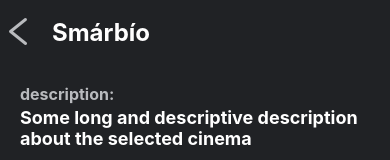
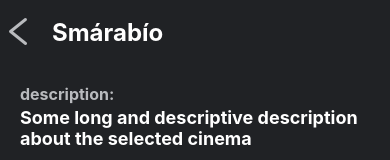
Before and after one commit to njalsson/cinema, a React Native app: screen /Cinema in a window 390 px wide. Shown: the top 160 px of the page. Built offline with nearby package versions, Linux system fonts and the light colour scheme.

Commit message:
added links

```diff
--- a/src/views/Cinema/Cinema.jsx
+++ b/src/views/Cinema/Cinema.jsx
@@ -1,5 +1,5 @@
 import React, { useEffect } from 'react';
-import { StyleSheet, Text, ScrollView, View} from 'react-native';
+import { StyleSheet, Text, ScrollView, View, Linking, TouchableOpacity} from 'react-native';
 import styles from './styles';
 import MovieItem from '../../components/MovieItem/MovieItem';
 import { gray } from '../../styles/colors';
@@ -19,7 +19,7 @@
 
 export default function Cinema({navigation}) {
     useEffect(() => {
-        navigation.setOptions({title: 'Smárbío'});
+        navigation.setOptions({title: 'Smárabío'});
     }, []);
     return (
         <ScrollView bounces={false}>
@@ -28,13 +28,19 @@
                     <Text style={styles.text}>Some long and descriptive description about the selected cinema</Text>
                 </TextItem>
                 <TextItem label="address:">
-                    <Text style={styles.text}>Hagasmára 1, 201 Kópavogi</Text>
+                    <TouchableOpacity onPress={() => {Linking.openURL('https://g.page/smarabiomax?share');}}>
+                        <Text style={styles.text}>Hagasmára 1, 201 Kópavogi</Text>
+                    </TouchableOpacity>
                 </TextItem>
                 <TextItem label="website:">
-                    <Text style={[styles.text, styles.link]}>https://www.smarabio.is/</Text>
+                    <TouchableOpacity onPress={() => {Linking.openURL('https://www.smarabio.is/');}}>
+                        <Text style={[styles.text, styles.link]}>https://www.smarabio.is/</Text>
+                    </TouchableOpacity>
                 </TextItem>
                 <TextItem label="phone:">
-                    <Text style={[styles.text, styles.link]}>564 0000</Text>
+                    <TouchableOpacity onPress={() => {Linking.openURL('tel://5640000');}}>
+                        <Text style={[styles.text, styles.link]}>564 0000</Text>
+                    </TouchableOpacity>
                 </TextItem>
             </View>
 
--- a/src/views/Cinemas/Cinemas.jsx
+++ b/src/views/Cinemas/Cinemas.jsx
@@ -1,8 +1,7 @@
 import React from 'react';
 import { View, FlatList, TouchableOpacity} from 'react-native';
 
-import CinemalistItem from '../../components/CinemaListItem/CinemaListItem';
-
+import CinemalistItem from '../../components/cinemalistitem/cinemalistItem';
 import styles from './styles';
 
 export default function Cinemas({navigation}) {
```
